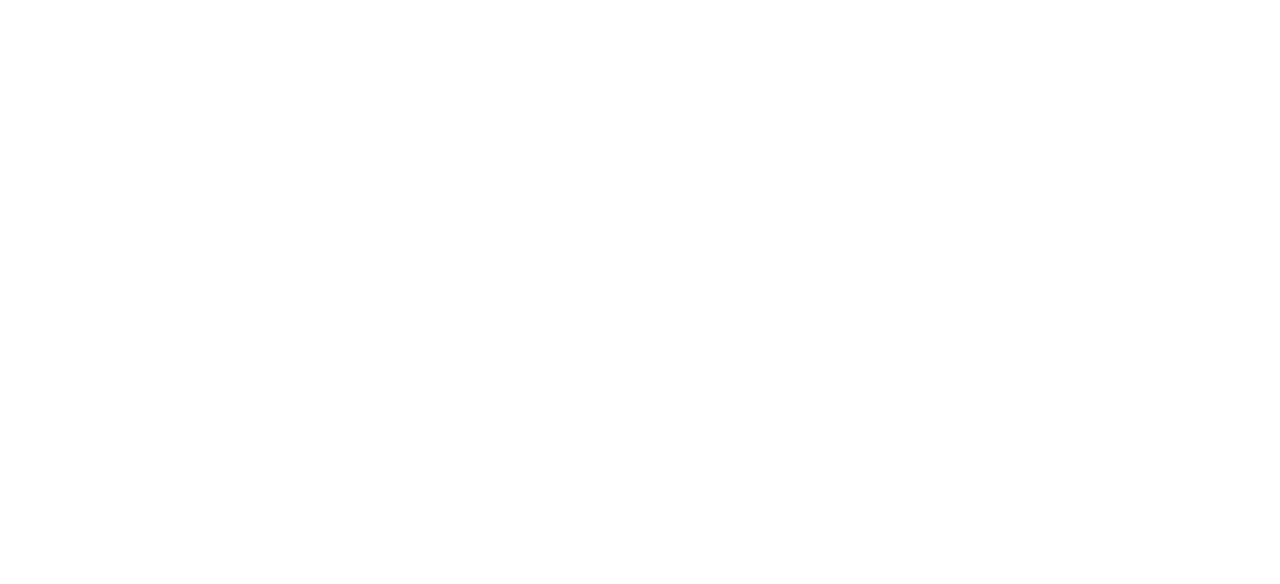
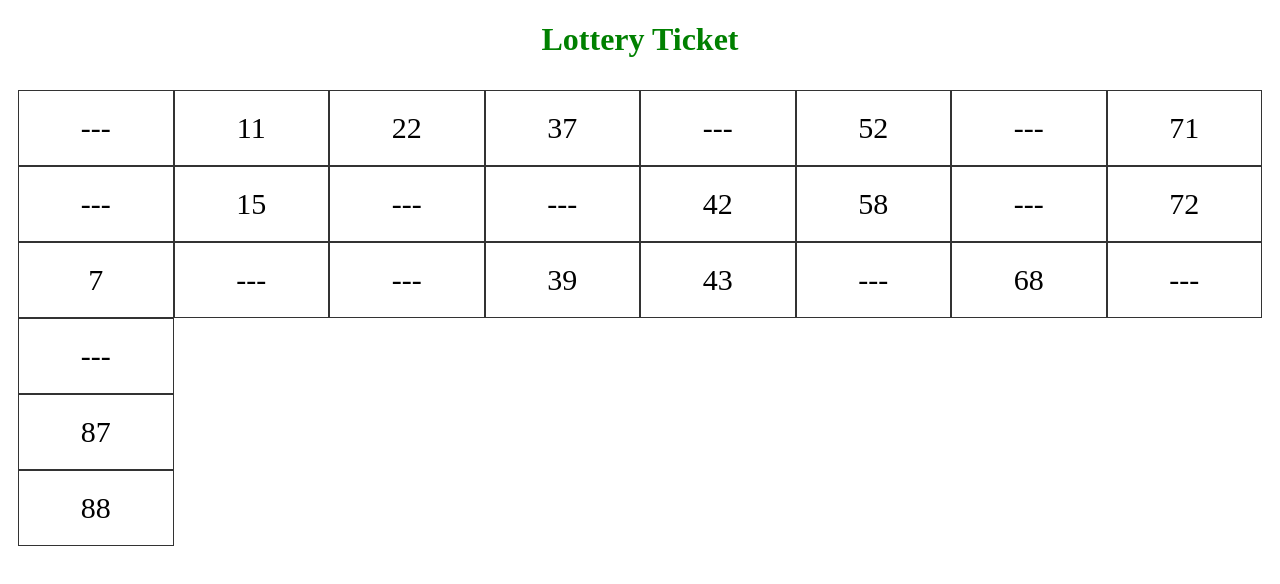
Before and after one commit to facundo37858/lottery-challenge, a website with bundled scripts: page index.html in a window 1280 px wide. Built offline with nearby package versions, Linux system fonts and the light colour scheme.

Commit message:
ticket lottery

```diff
--- a/index.html
+++ b/index.html
@@ -4,10 +4,19 @@
     <meta charset="UTF-8">
     <meta http-equiv="X-UA-Compatible" content="IE=edge">
     <meta name="viewport" content="width=device-width, initial-scale=1.0">
+    <link rel="stylesheet" href="./src/styles/styles.css">
     <title>Lottery-Challenge</title>
 </head>
 <body>
+    <header>
+        <h1>Lottery Ticket</h1>
+    </header>
+    <section>
+        <div class="container" id="root">
 
-    <script src="./build/index.js"></script>
+        </div>
+    </section>
+    <script>const exports = {};</script>
+    <script src="./build/scripts/index.js"></script>
 </body>
 </html>
--- a/package.json
+++ b/package.json
@@ -3,7 +3,10 @@
   "version": "1.0.0",
   "description": "",
   "main": "index.js",
-  "scripts": {},
+  "type": "module",
+  "scripts": {
+    "start": "tsc --watch"
+  },
   "keywords": [],
   "author": "",
   "license": "ISC",
--- a/src/scripts/index.ts
+++ b/src/scripts/index.ts
@@ -21,7 +21,7 @@ const generateMatrizNumbersForColumn=(initIntervalNum:number,endIntervalNum:numb
     return generateMatrizNumbersForColumn(initIntervalNum,endIntervalNum,arrNumbers)
 }
 const generateMatrixByTicket=(sizeTicket:number):number[][]=>{
-    const matiz:number[][]=[]
+    let matiz:number[][]=[]
     let initInterval=1
     let endInterval=9
 
@@ -43,26 +43,76 @@ const generateMatrixByTicket=(sizeTicket:number):number[][]=>{
         initInterval=initInterval+10
         endInterval=endInterval+10
     }
-
+    matiz=matiz.map(e=>e.sort((a,b)=>a-b))
     return matiz
 }
-const generateTicketOfLottery=(sizeTicket:number):number[][]=>{
-    const matrixOfTicket:number[][]=generateMatrixByTicket(sizeTicket)
+
+
+export const generateTicketOfLottery=(sizeTicket:number):number[][]=>{
+    let matrixOfTicket:number[][]=generateMatrixByTicket(sizeTicket)
+    let arrControl:number[]=[]
     for( let row=0; row < 3; row++ ){
         let count=0
+
         while (count < 4) {
             let numberColRandom=randomNumberByInterval(matrixOfTicket.length-1,0)
 
-            if(!matrixOfTicket[numberColRandom][row]){
+            arrControl=[...arrControl,numberColRandom]
+            let filter=arrControl.filter(e => e===numberColRandom)
+            // console.log("🚀 ~ file: index.ts ~ line 59 ~ generateTicketOfLottery ~ arrControl", arrControl)
+            // console.log("🚀 ~ file: index.ts ~ line 62 ~ generateTicketOfLottery ~ filter", filter)
+
+            // console.log("🚀 ~ file: index.ts ~ line 57 ~ generateTicketOfLottery ~ matrixOfTicket.length", matrixOfTicket.length)
+            // console.log("🚀 ~ file: index.ts ~ line 57 ~ generateTicketOfLottery ~ numberColRandom", numberColRandom)
+
+            if(!matrixOfTicket[numberColRandom][row] || filter.length > 2){
+                // console.log('ENTER')
                 continue
             }
 
             matrixOfTicket[numberColRandom][row]=0
             count++
         }
+        arrControl=[...arrControl,-1]
     }
-    return matrixOfTicket
+    // matrixOfTicket=vericationOfLotteryTicket(sizeTicket)
+    if(vericationOfLotteryTicket(matrixOfTicket)){
+        return matrixOfTicket
+    }
+
+    return generateTicketOfLottery(sizeTicket)
 }
+
+const vericationOfLotteryTicket=(matrixOfTicket:number[][]):boolean=>{
+    // const ticketLoettery=generateTicketOfLottery(sizeTicket)
+    for(let element of matrixOfTicket){
+        if(!element.includes(0)){
+            return false
+        }
+    }
+    return true
+    // return ticketLoettery
+}
+
+const root = document.getElementById('root')
+const numbersOfLotteryTicket=generateTicketOfLottery(9)
+
+const ticket=(numbersLottery:number[][])=>{
+
+    for(let col=0; col < numbersLottery.length; col++){
+        let numberContainer= document.createElement('div')
+            numberContainer.classList.add('container-column')
+            root?.appendChild(numberContainer)
+        for( let row=0; row < numbersLottery[col].length; row++){
+            let number= document.createElement('div')
+            number.textContent= !numbersLottery[col][row] ? '---' : `${numbersLottery[col][row]}`
+            number.classList.add('numbers')
+            numberContainer.appendChild(number)
+        }
+    }
+
+}
+ticket(numbersOfLotteryTicket)
 
 // let fullTicket=generateMatrixByTicket(9)
 // console.log("🚀 ~ file: index.ts ~ line 68 ~ fullTicket", fullTicket)
--- /dev/null
+++ b/src/styles/styles.css
@@ -0,0 +1,17 @@
+h1{
+    color:green;
+    text-align: center;
+}
+
+.container {
+    display: grid;
+    grid-template-columns: repeat(auto-fit,minmax(9rem,1fr));
+    padding: 10px;
+    margin: auto auto;
+}
+.numbers{
+    border: 1px solid rgba(0, 0, 0, 0.8);
+    padding: 20px;
+    font-size: 30px;
+    text-align: center;
+}
--- a/tsconfig.json
+++ b/tsconfig.json
@@ -26,7 +26,7 @@
 
     /* Modules */
     "module": "commonjs",                                /* Specify what module code is generated. */
-    // "rootDir": "./",                                  /* Specify the root folder within your source files. */
+    "rootDir": "./src",                                  /* Specify the root folder within your source files. */
     // "moduleResolution": "node",                       /* Specify how TypeScript looks up a file from a given module specifier. */
     // "baseUrl": "./",                                  /* Specify the base directory to resolve non-relative module names. */
     // "paths": {},                                      /* Specify a set of entries that re-map imports to additional lookup locations. */
```
Also changed, not shown: build/index.js (deleted), build/scripts/index.js (added), 1 other file.
